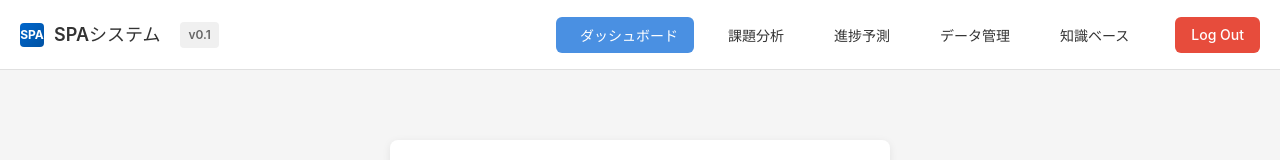
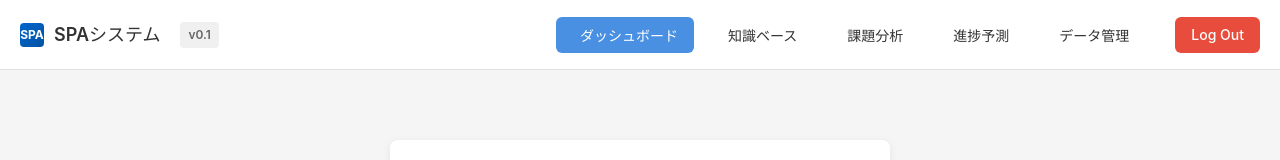
Before and after one commit to comevback/aiContest, a React (Vite) app in the folder ai-react-src/: page / in a window 1280 px wide. Shown: the top 160 px of the page. Built offline with nearby package versions, Linux system fonts and the light colour scheme.

Commit message:
update kb styles

```diff
--- a/ai-react-src/src/components/Navigation.jsx
+++ b/ai-react-src/src/components/Navigation.jsx
@@ -3,10 +3,10 @@ import React from 'react';
 const Navigation = ({ currentPage, setCurrentPage, onLogout }) => {
   const navItems = [
     { id: 'dashboard', label: 'ダッシュボード', icon: '', color: '#4a90e2' },
+    { id: 'knowledge-base', label: '知識ベース', icon: '', color: '#eb1212ff' },
     { id: 'issue-analysis', label: '課題分析', icon: '', color: '#50c878' },
     { id: 'progress-prediction', label: '進捗予測', icon: '', color: '#f5a623' },
     { id: 'data-management', label: 'データ管理', icon: '', color: '#9b59b6' },
-    { id: 'knowledge-base', label: '知識ベース', icon: '', color: '#bd10e0' },
   ];
 
   return (
```
